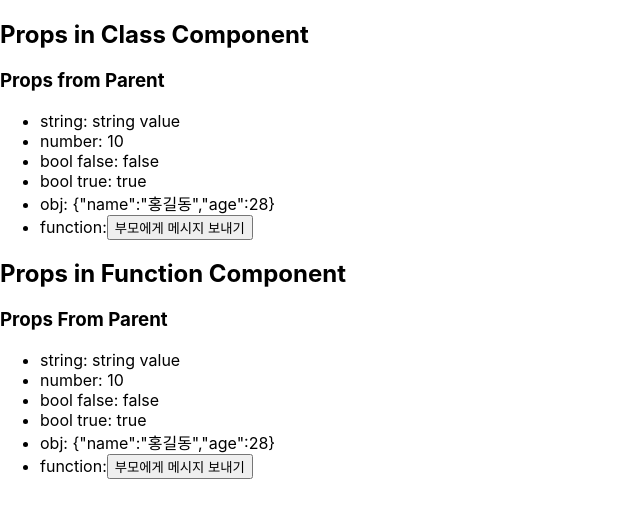
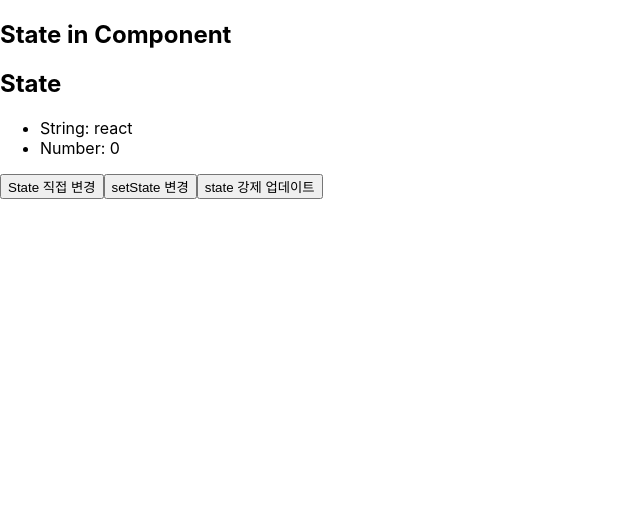
Before and after one commit to jovely8040/ReactPractice, a React (Create React App) app in the folder cra/: page / in a window 1280 px wide. Shown: the top 518 px of the page, without its empty margins (0-640 px from the left). Built offline with nearby package versions, Linux system fonts and the light colour scheme.

Commit message:
컴포넌트에서 state 사용하기

```diff
--- /dev/null
+++ b/cra/src/App.state.jsx
@@ -0,0 +1,12 @@
+import React from 'react';
+import ReactState from './components/ReactState'
+function App() {
+    return (
+        <div>
+            <h2>State in Component</h2>
+            <ReactState reactString={"react"} />
+        </div>
+    )
+}
+
+export default App;
--- /dev/null
+++ b/cra/src/components/ReactState.jsx
@@ -0,0 +1,42 @@
+import { Component } from 'react';
+
+class ReactState extends Component {
+    constructor(props) {
+        super(props);
+        //  state 선언
+        this.state = {
+            stateString: this.props.reactString,
+            stateNumber: 0
+        }
+    }
+    stateChange = (flag) => {
+        //  flag: direct, setState, forceUpdate
+        if (flag === "direct") {    //  직접 변경하기 버튼 클릭!
+            this.state.stateString = "리액트 스테이트 직접 변경";
+            this.state.stateNumber += 1;
+        } else if (flag === "setState") {   //  setState 함수를 이용 state 변경
+            this.setState({
+                stateString: "setState 스테이트 변경",
+                stateNumber: this.state.stateNumber + 1
+            })
+            //  setState 함수 호출, state 변경 -> render 함수 호출
+        } else if (flag === "forceUpdate") {
+            this.forceUpdate(); //  render 함수를 강제로 호출
+        }
+    }
+    render() {
+        return (
+            <div>
+                <h2>State</h2>
+                <ul>
+                    <li>String: { this.state.stateString }</li>
+                    <li>Number: { this.state.stateNumber }</li>
+                </ul>
+                <button onClick={ e => this.stateChange("direct", e) }>State 직접 변경</button>
+                <button onClick={ e => this.stateChange("setState", e) }>setState 변경</button>
+                <button onClick={ e => this.stateChange("forceUpdate", e) }>state 강제 업데이트</button>
+            </div>
+        )
+    }
+}
+export default ReactState;
--- a/cra/src/index.js
+++ b/cra/src/index.js
@@ -2,7 +2,8 @@
 import ReactDOM from 'react-dom';
 import './index.css';
 // import App from './App';
-import App from './App.props'; // 루트 컴포넌트 렌더링
+// import App from './App.props'; // 루트 컴포넌트 렌더링. Props 테스트
+import App from './App.state';    //  State 테스트
 import reportWebVitals from './reportWebVitals';
 
 ReactDOM.render(
```
